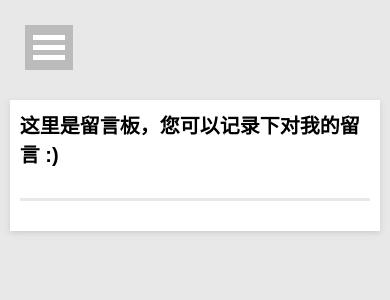
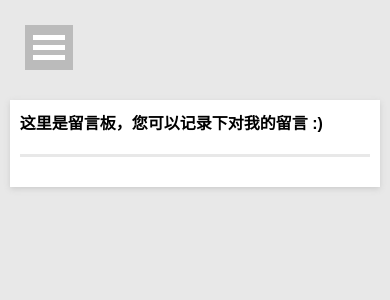
Before and after one commit to chengshiwen/chengshiwen.github.io, a Jekyll site: the page built from messages.html, in a window 390 px wide. Shown: the top 300 px of the page. Built offline with Jekyll 4.4.1, drawn with Linux system fonts in a browser that asks for light colours; Markdown is read by kramdown in place of the engine named in the settings; comment, search, counter and statistics services are not loaded.

Commit message:
Modify display style in messages.html to support mobile broswer, again

```diff
--- a/_layouts/page.html
+++ b/_layouts/page.html
@@ -7,13 +7,20 @@ layout: default
     #content { width: 65%; }
     #content a { text-decoration: none; }
     .entry { float:none; width:auto; }
+    hr { margin-top: 30px; margin-bottom: 20px; }
 
     @media screen and (max-width: 750px) {
         #content { width:95%; }
         .entry { float:none; width:auto; padding: 10px; }
         h2 { font-size: 20px; }
     }
-}
+
+    @media screen and (max-width: 430px) {
+        #content { width:95%; }
+        .entry { float:none; width:auto; padding: 10px; }
+        h2 { font-size: 16px; }
+        hr { margin-top: -5px; }
+    }
 </style>
 
 <div id="content">
--- a/messages.html
+++ b/messages.html
@@ -4,7 +4,7 @@ title: 留言板
 ---
 
 <h2>这里是留言板，您可以记录下对我的留言 :)</h2>
-<hr style="margin-top: 30px; margin-bottom: 20px; FILTER: alpha(opacity=100,finishopacity=0,style=3)" color="#e8e8e8" size="3" />
+<hr style="FILTER: alpha(opacity=100,finishopacity=0,style=3)" color="#e8e8e8" size="3" />
 
 <div class="ds-thread" data-thread-key="messages.html" data-title="留言板" data-url="http://cheng-shiwen.com/messages.html"></div>
 <script type="text/javascript">
```
